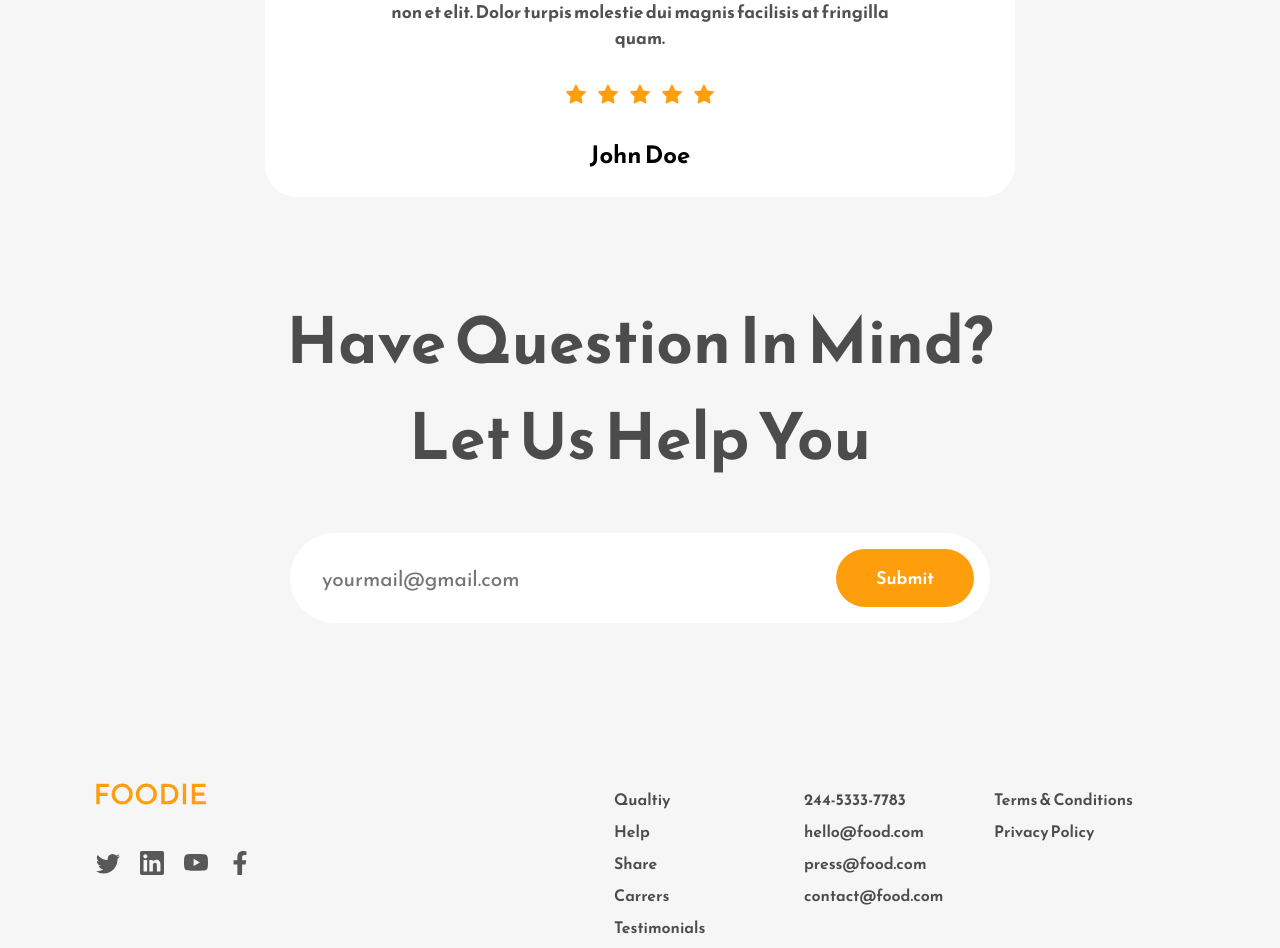
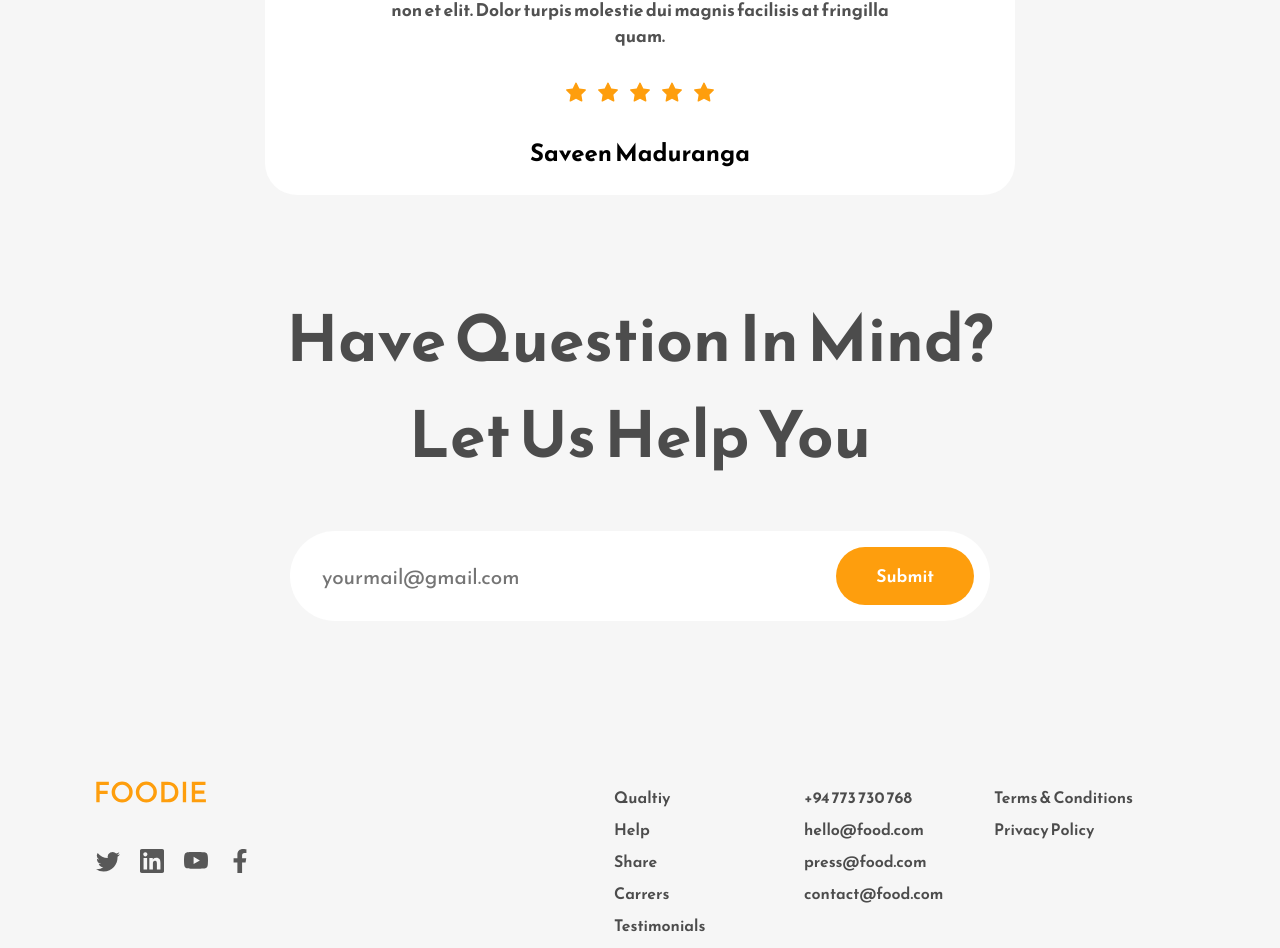
Before and after one commit to saveen99/Restaurant-landing-page-React, a React (Create React App) app: page / in a window 1280 px wide. Shown: the part 3733-4681 px from the top of the page. Built offline with nearby package versions, Linux system fonts and the light colour scheme.

Commit message:
Update Files

```diff
--- a/src/Components/Footer.js
+++ b/src/Components/Footer.js
@@ -29,7 +29,7 @@ const Footer = () => {
           <span>Work</span>
         </div>
         <div className="footer-section-columns">
-          <span>244-5333-7783</span>
+          <span>+94 773 730 768</span>
           <span>hello@food.com</span>
           <span>press@food.com</span>
           <span>contact@food.com</span>
--- a/src/Components/Testimonial.js
+++ b/src/Components/Testimonial.js
@@ -1,5 +1,5 @@
 import React from "react";
-import ProfilePic from "../Assets/john-doe-image.png";
+import ProfilePic from "../Assets/saveen-maduranga.png";
 import { AiFillStar } from "react-icons/ai";
 
 const Testimonial = () => {
@@ -26,7 +26,7 @@ const Testimonial = () => {
           <AiFillStar />
           <AiFillStar />
         </div>
-        <h2>John Doe</h2>
+        <h2>Saveen Maduranga</h2>
       </div>
     </div>
   );
```
Also changed, not shown: src/Assets/saveen-maduranga.png (added).
